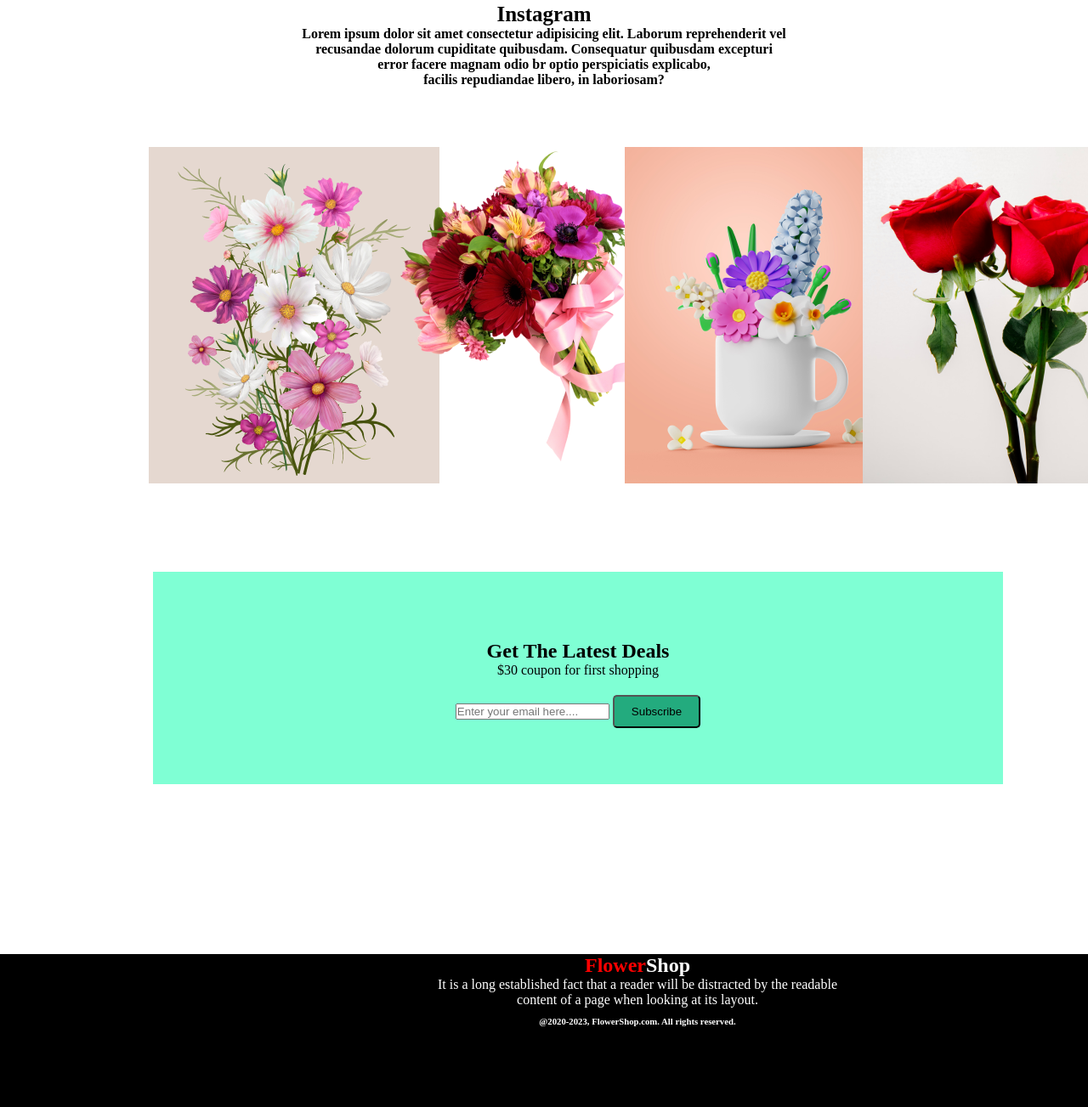
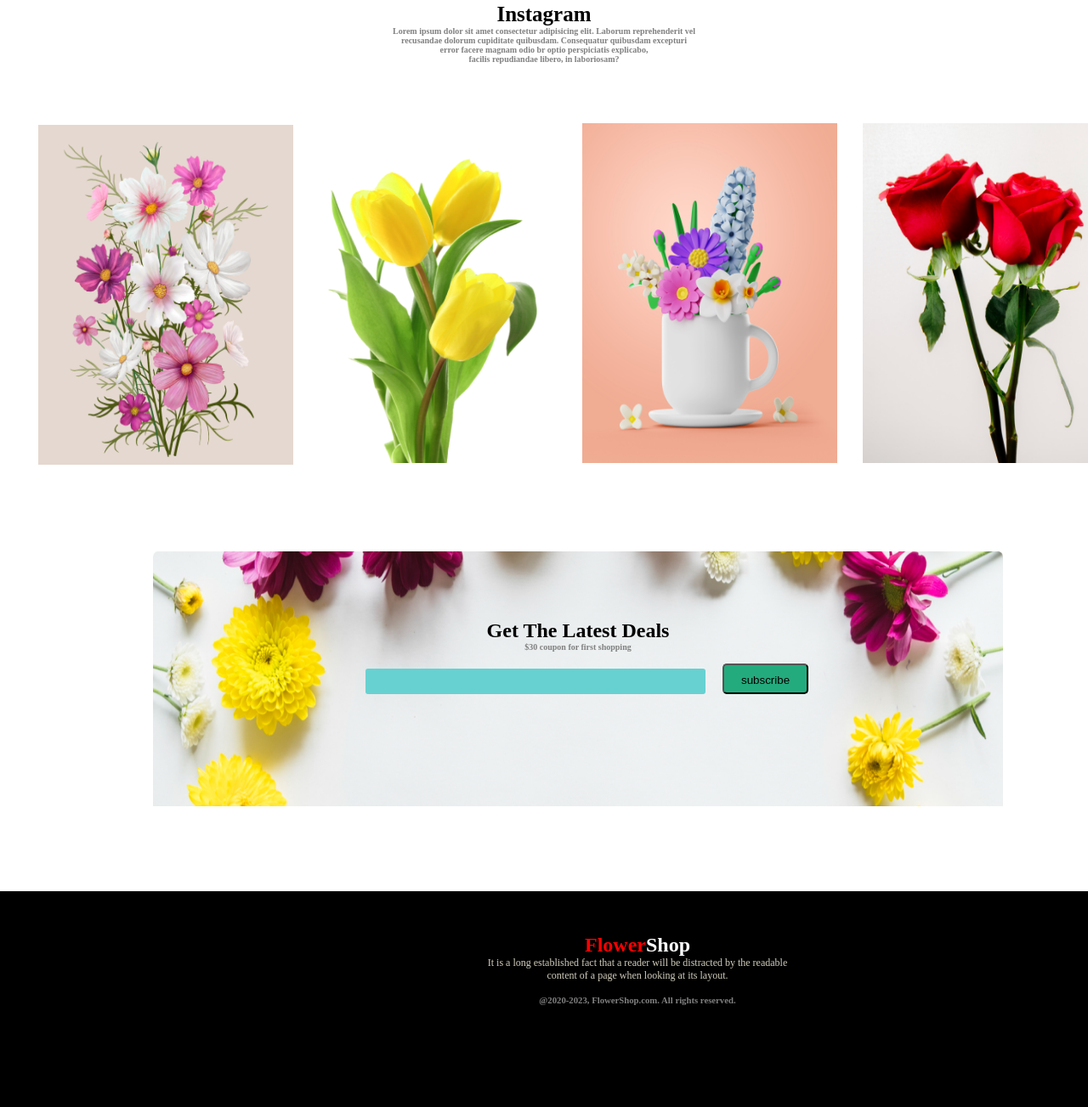
Before and after one commit to rifatahmed34/assignment-github-repo, a plain HTML site: page index.html in a window 1280 px wide. Shown: the part 1357-2660 px from the top of the page at 85% size. Drawn offline with Linux system fonts and the light colour scheme.

Commit message:
added my least code

```diff
--- a/assignment-css/style.css
+++ b/assignment-css/style.css
@@ -27,6 +27,8 @@
 .pragraph-text{
     width: 520px;
     flex-direction: column;
+    font-size: 10px;
+    color: gray;
 }
 .primary{
     padding: 20px;
@@ -47,10 +49,17 @@
     font-weight: bold;
 
 }
+.rose-image{
+    margin-right: 200px;
+}
 .primary-text{
     padding: 130px;
     border-radius: px;
     margin: 150px;
+    margin-right: 20px;
+}
+.main-container{
+    width: vh;
 }
 
 .main-section{
@@ -61,6 +70,8 @@
 .lorem-text{
     text-align: 50%;
     font-weight: bold;
+    font-size: 10px;
+    color: grey;
 }
 
 .main-section{
@@ -81,21 +92,34 @@
 }
 .image-container{
     display: flex;
-    justify-content: center;
+    align-items: center;
     padding: 20Px;
     margin-top: 50px;
-    margin-left: 300px;
+    margin-left: 25px;
     gap: 30px;
+    padding: 20px;
 }
 .image-container{
     width: 100vh;
 
 }
+.pngwing{
+    margin-left: 30px;
+}
+.Rectangle{
+    margin-bottom: 40px;
+}
+.png-flower{
+    margin-bottom: 30px;
+}
+
 .box-section{
     width: 40vh;
     width: 1000px;
-    height: 250px;
-    background-color: aquamarine;
+    height: 300px;
+    background-image: url('../Flower\ Asset/Rectangle 9.png');
+    background-size: 1000px 400px;
+    background-repeat: no-repeat;
     text-align: center;
     margin-left: 180px;
     margin-top: 80px;
@@ -107,7 +131,26 @@
 padding-top: 80px;
 }
 .tow-item{
-    gap: 40px;
+    display: flex;
+    width: 400px;
+    height: 30px;
+    background-color: rgb(103, 209, 209);
+    margin-left: 250px;
+    margin-top: 20px;
+    border-radius: 3px;
+    font-size: 10px;
+}
+.enter-class{
+    display: flex;
+    margin-bottom: 10px;
+    margin-left: 5px;
+}
+.sub{
+    margin-left: 420px;
+    padding: 10px 20px;
+    background-color: rgb(35, 171, 126);
+    border-radius: 5px;
+    margin-top: -6px;
 }
 .footer-container{
     width: 1500px;
@@ -116,12 +159,22 @@ padding-top: 80px;
     background-color: black;
     color: white;
     text-align: center;
-    margin-top: 200px;
+    margin-top: 80px;
+
 
 }
 .least-head{
     color: red;
 }
 .copyright-text{
-    padding: 10px;
+    padding: 15px;
+    color: grey;
 }
+.fainal-stape{
+    margin-top: 100px;
+    padding: 50px;
+}
+.pera-text{
+    font-size: 12px;
+    color: rgb(210, 206, 190);
+}
--- a/index.html
+++ b/index.html
@@ -12,7 +12,7 @@
            <div class="frist-flower">
              <div class="title-flower">
                 <h1 class="texr-title">Let's make <br> beautiful flowers a <br> part of your life.</h1>
-                <p class="pragraph-text">It is a long established fact that a reader will be distracted by the readable content of a page when looking at its layout. The point of using Lorem Ipsum is that it has a more-or-less normal distribution of letters.</p>
+                <p class="pragraph-text">It is a long established fact that a reader will be distracted by the readable <br> content of a page when looking at its layout. The point of using Lorem Ipsum is <br> that it has a more-or-less normal distribution of letters.</p>
                 <button class="shop-button">Shop Now</button>
             </div>
             <div class="flower">
@@ -24,8 +24,11 @@
         <section class="section-2">
             <div class="primary-text">
                 <h2>Hot Deal ! Sale Up To 25% Off</h2>
-            <p>It is a long established fact that a reader will be distracted by the readable <br> content of a page when looking at its layout.</p>
+            <p class="pragraph-text">It is a long established fact that a reader will be distracted by the readable <br> content of a page when looking at its layout.</p>
             <button class="shop-button">Sign Up</button>
+            </div>
+            <div>
+                <img class="rose-image" src="./Flower Asset/pngwing 8.png" alt="">
             </div>
         </section>
         <section class="main-container">
@@ -35,16 +38,16 @@
             </div>
             <div class="image-container">
                 <div class="parent">
-                    <img src="./Flower Asset/Rectangle 4.png" alt="">
+                    <img src="./Flower Asset/Rectangle 4.png" alt="" width="300px" height="400px">
                 </div>
-                <div class="parent">
-                    <img src="./Flower Asset/pngwing 5.png" alt="">
+                <div class="pngwing">
+                    <img src="./Flower Asset/pngwing 7.png" alt="" width="300px" height="400pxx">
                 </div>
-                <div class="parent">
-                    <img src="./Flower Asset/Rectangle 5.png" alt="">
+                <div class="png-flow">
+                    <img src="./Flower Asset/Rectangle 5.png" alt="" width="300px" height="400px">
                 </div>
-                <div class="parent">
-                    <img src="./Flower Asset/Rectangle 6.png" alt="">
+                <div class="jpg-flow">
+                    <img src="./Flower Asset/Rectangle 6.png" alt="" width="300px" height="400px">
                 </div>
             </div>
 
@@ -52,19 +55,23 @@
         <section class="box-section">
             <div class="box-container">
                 <h2>Get The Latest Deals</h2>
-                <p>$30 coupon for first shopping</p>
+                <p class="lorem-text">$30 coupon for first shopping</p>
                 <div class="tow-item">
-                    <input "type="email" placeholder="Enter your email here...." name="" id=""> <button class="shop-button">Subscribe</button>
+                     <button class="sub">subscribe</button>
                 </div>
+
+
             </div>
         </section>
 
     </header>
     <footer>
         <div class="footer-container">
-            <h2><span class="least-head">Flower</span>Shop</h2>
-            <p>It is a long established fact that a reader will be distracted by the readable <br> content of a page when looking at its layout.</p>
+            <div class="fainal-stape">
+                <h2><span class="least-head">Flower</span>Shop</h2>
+            <p class="pera-text">It is a long established fact that a reader will be distracted by the readable <br> content of a page when looking at its layout.</p>
             <h6 class="copyright-text">@2020-2023, FlowerShop.com. All rights reserved. </h6>
+            </div>
         </div>
     </footer>
 
```
